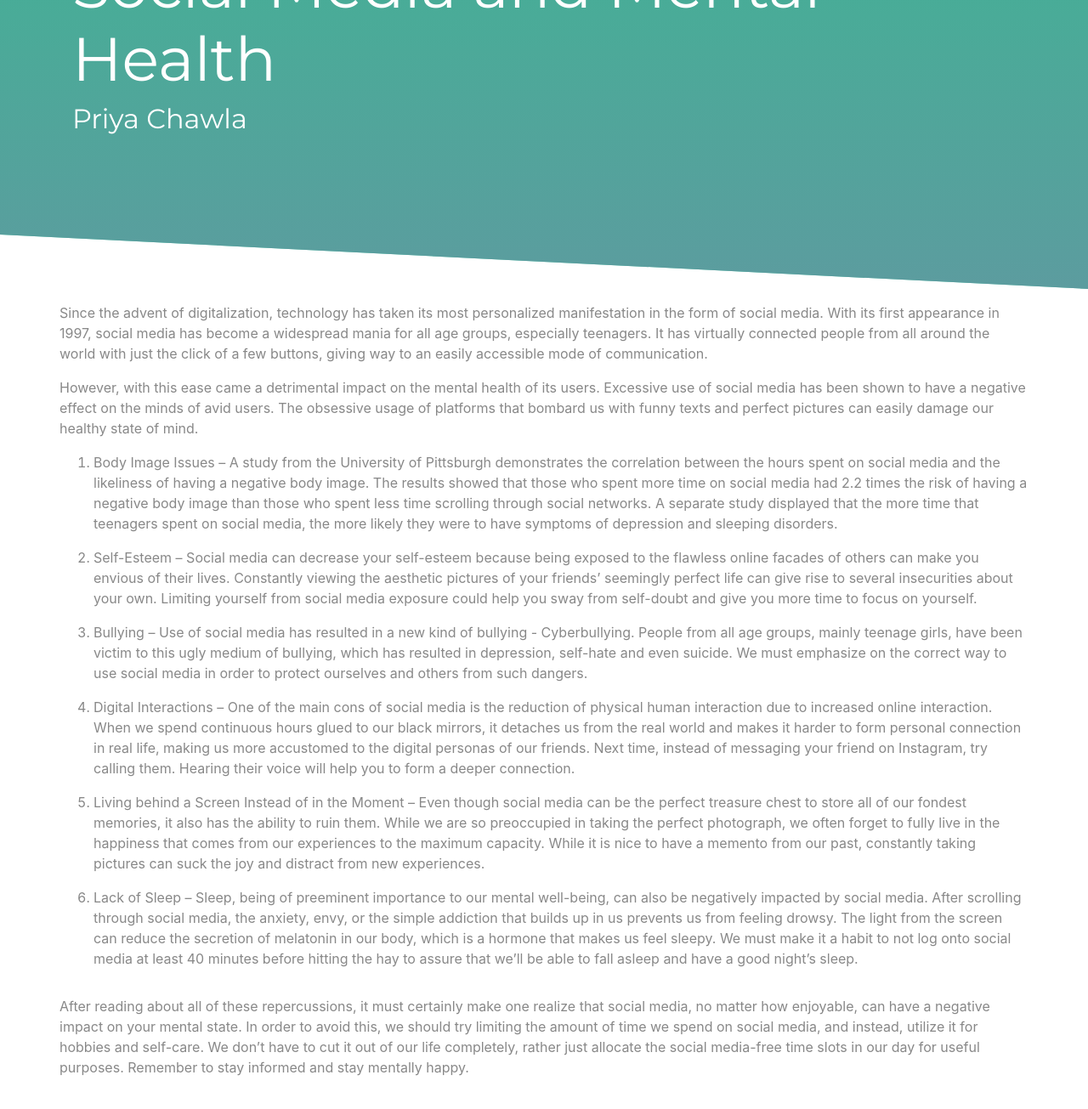
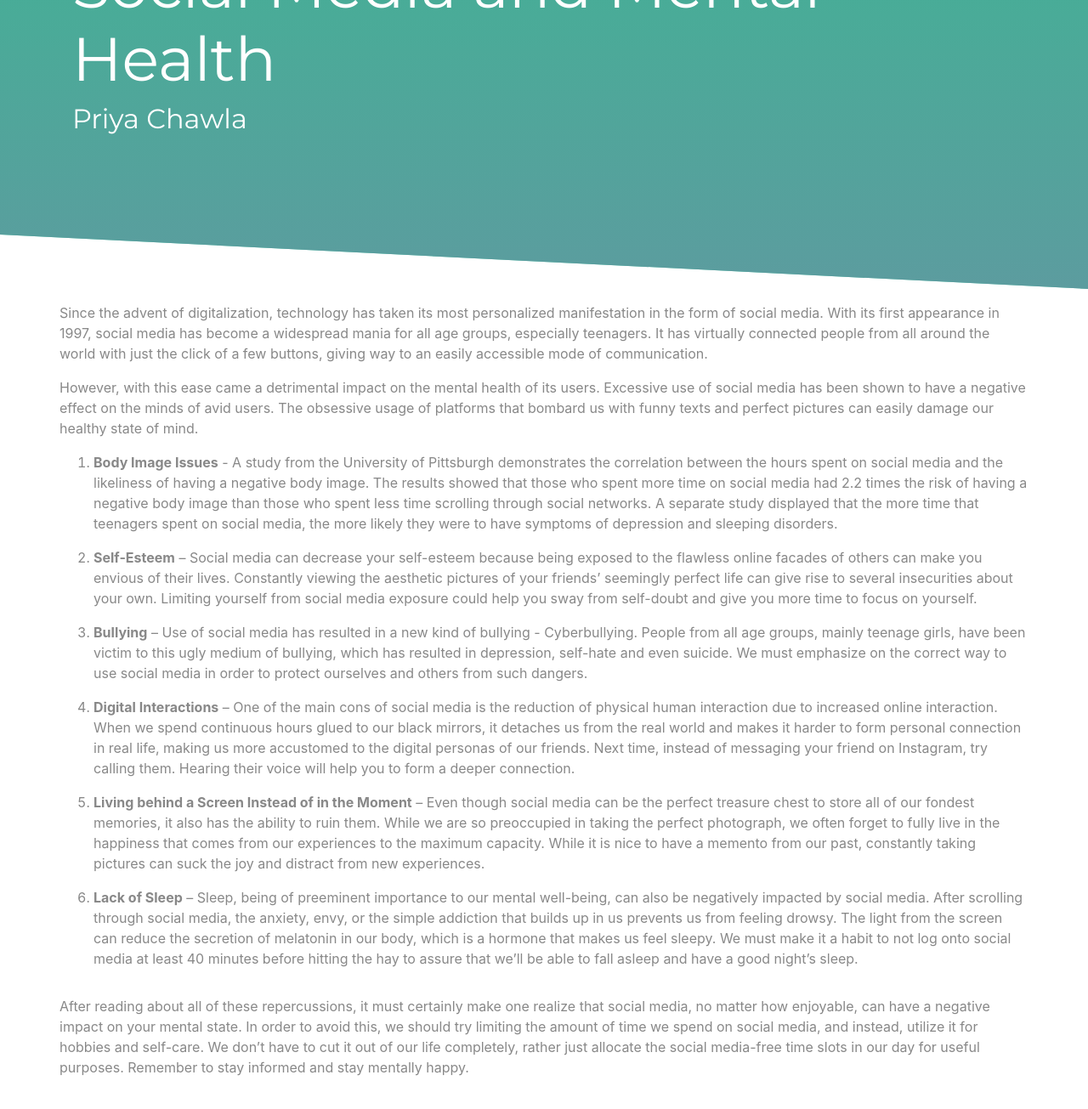
Before and after one commit to edvb/projectmhea.org, a Jekyll site: the page built from _posts/2019-02-17-social-media.md, in a window 1280 px wide and 1400 px high, scrolled down 316 px. Shown: the top 1305 px of the window at 85% size. Built offline with Jekyll 4.4.1, drawn with Linux system fonts in a browser that asks for light colours; nearby versions of some CDN libraries.

```diff
--- a/_posts/2019-02-17-social-media.md
+++ b/_posts/2019-02-17-social-media.md
@@ -17,7 +17,7 @@ on the minds of avid users. The obsessive usage of platforms that bombard us
 with funny texts and perfect pictures can easily damage our healthy state of
 mind.
 
-1. Body Image Issues – A study from the University of Pittsburgh demonstrates
+1. **Body Image Issues** - A study from the University of Pittsburgh demonstrates
    the correlation between the hours spent on social media and the likeliness
    of having a negative body image. The results showed that those who spent
    more time on social media had 2.2 times the risk of having a negative body
@@ -26,20 +26,20 @@ mind.
    media, the more likely they were to have symptoms of depression and sleeping
    disorders.
 
-2. Self-Esteem – Social media can decrease your self-esteem because being
+2. **Self-Esteem** – Social media can decrease your self-esteem because being
    exposed to the flawless online facades of others can make you envious of
    their lives. Constantly viewing the aesthetic pictures of your friends'
    seemingly perfect life can give rise to several insecurities about your own.
    Limiting yourself from social media exposure could help you sway from
    self-doubt and give you more time to focus on yourself.
 
-3. Bullying – Use of social media has resulted in a new kind of bullying -
+3. **Bullying** – Use of social media has resulted in a new kind of bullying -
    Cyberbullying. People from all age groups, mainly teenage girls, have been
    victim to this ugly medium of bullying, which has resulted in depression,
    self-hate and even suicide. We must emphasize on the correct way to use
    social media in order to protect ourselves and others from such dangers.
 
-4. Digital Interactions – One of the main cons of social media is the reduction
+4. **Digital Interactions** – One of the main cons of social media is the reduction
    of physical human interaction due to increased online interaction. When we
    spend continuous hours glued to our black mirrors, it detaches us from the
    real world and makes it harder to form personal connection in real life,
@@ -47,7 +47,7 @@ mind.
    instead of messaging your friend on Instagram, try calling them. Hearing
    their voice will help you to form a deeper connection.
 
-5. Living behind a Screen Instead of in the Moment – Even though social media
+5. **Living behind a Screen Instead of in the Moment** – Even though social media
    can be the perfect treasure chest to store all of our fondest memories, it
    also has the ability to ruin them. While we are so preoccupied in taking the
    perfect photograph, we often forget to fully live in the happiness that
@@ -55,7 +55,7 @@ mind.
    a memento from our past, constantly taking pictures can suck the joy and
    distract from new experiences.
 
-6. Lack of Sleep – Sleep, being of preeminent importance to our mental
+6. **Lack of Sleep** – Sleep, being of preeminent importance to our mental
    well-being, can also be negatively impacted by social media. After scrolling
    through social media, the anxiety, envy, or the simple addiction that builds
    up in us prevents us from feeling drowsy. The light from the screen can
```
Also changed, not shown: _posts/2019-02-25-unhealthy-habits.md (added, +89 -0 lines).
